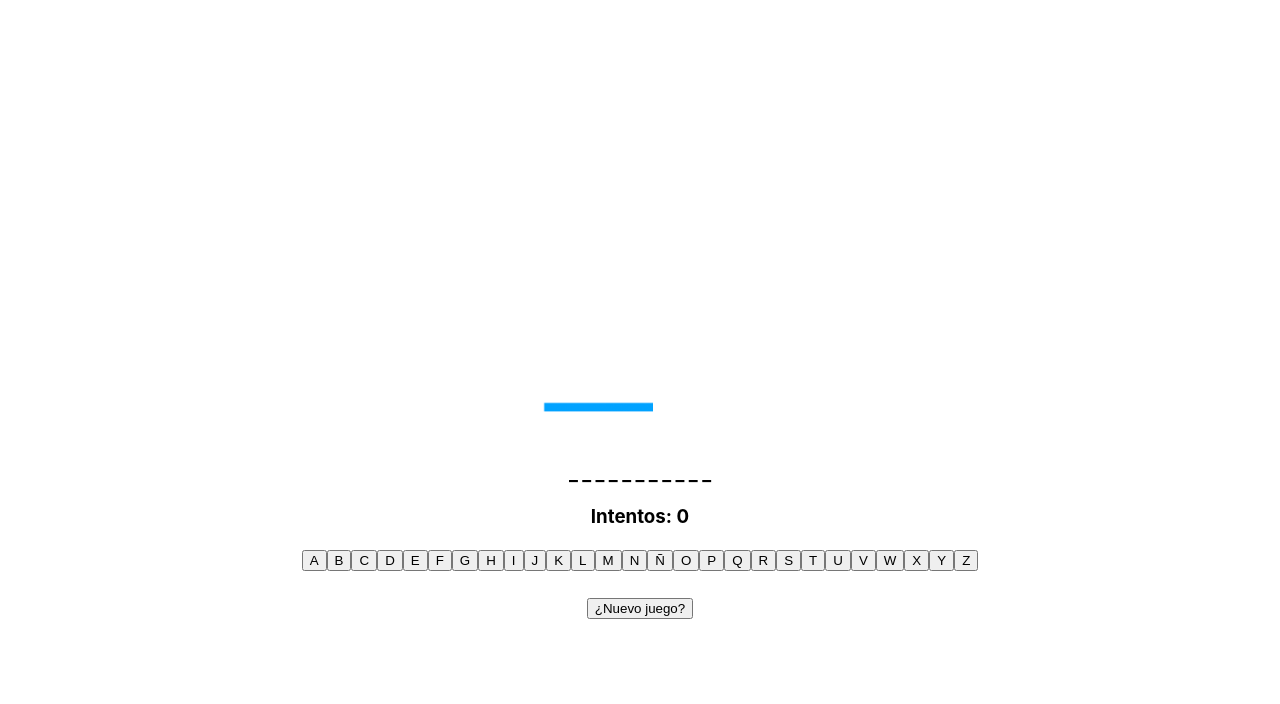
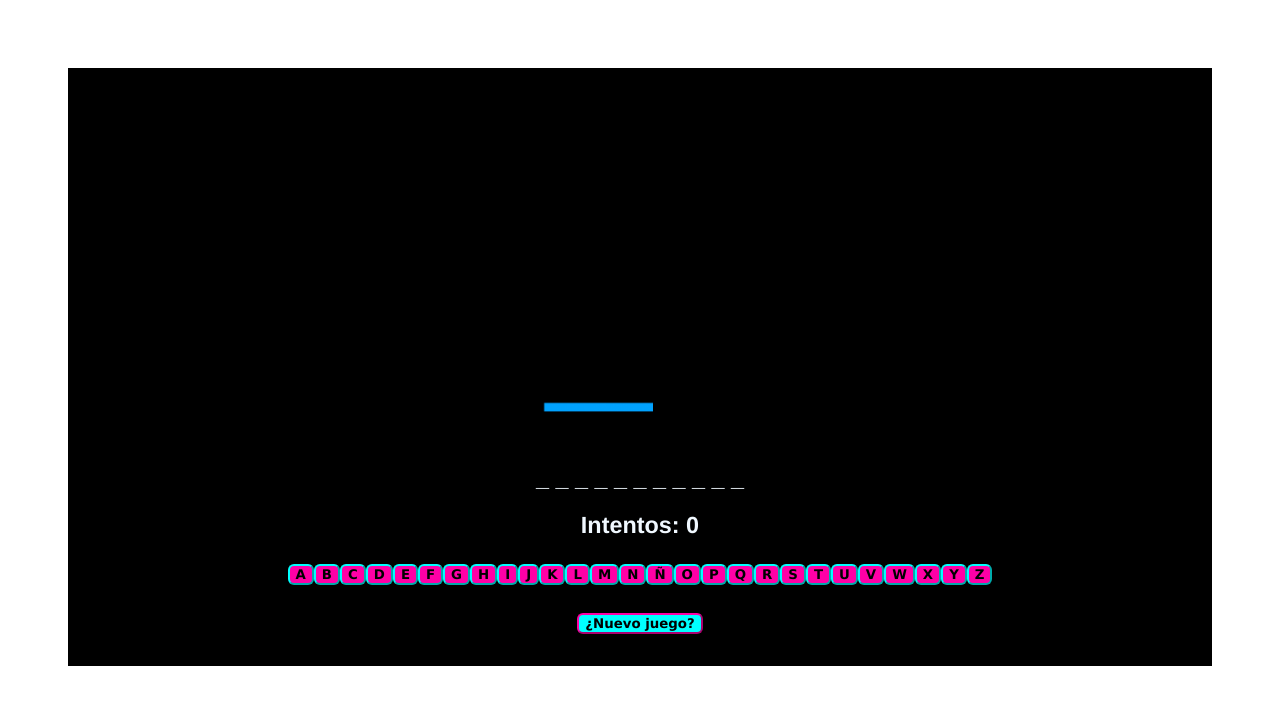
Before and after one commit to Diani2611/Juego-ahorcado, a React (Vite) app: page / in a window 1280 px wide. Shown: the top 704 px of the page. Built offline with nearby package versions, Linux system fonts and the light colour scheme.

Commit message:
Clases y estilos de letras y boton de reinicio

```diff
--- a/src/App.css
+++ b/src/App.css
@@ -3,24 +3,21 @@
   margin: 0 auto;
   padding: 2rem;
   text-align: center;
+  font-size: 20px;
+  background-color: black;
+  font-family: 'Franklin Gothic Medium', 'Arial Narrow', Arial, sans-serif;
+  font-weight: bolder;
+  color: aliceblue;
+
 }
 
-.logo {
-  height: 6em;
-  padding: 1.5em;
-  will-change: filter;
-}
-.logo:hover {
-  filter: drop-shadow(0 0 2em #646cffaa);
-}
-.logo.react:hover {
-  filter: drop-shadow(0 0 2em #61dafbaa);
-}
+
 
 @keyframes logo-spin {
   from {
     transform: rotate(0deg);
   }
+
   to {
     transform: rotate(360deg);
   }
@@ -39,3 +36,21 @@
 .read-the-docs {
   color: #888;
 }
+
+.letters {
+  background-color: rgb(255, 0, 166);
+  border-radius: 6px;
+  border-color: aqua;
+  font-family: Verdana, Geneva, Tahoma, sans-serif;
+  font-weight: bold;
+}
+
+.button {
+  background-color: aqua;
+  border-color: rgb(255, 0, 166);
+  border-radius: 6px;
+  font-family: Verdana, Geneva, Tahoma, sans-serif;
+  font-weight: bold;
+
+
+}
--- a/src/App.tsx
+++ b/src/App.tsx
@@ -52,7 +52,7 @@ function App() {
   }
 
   const newGame = () => {
-    const newWord = getRandomWord ();
+    const newWord = getRandomWord();
     setWord(newWord);
     setHiddenWord('_ '.repeat(newWord.length));
     setAttempts(0);
@@ -83,7 +83,7 @@ function App() {
 
       {
         letters.map((letter) => (
-          <button
+          <button className={'letters'}
             onClick={() => checkLetter(letter)}
             key={letter}>
             {letter}</button>
@@ -91,8 +91,7 @@ function App() {
       }
 
       <br /><br />
-      <button onClick={newGame}>¿Nuevo juego?</button>
-
+        <button className={'button'} onClick={newGame}>¿Nuevo juego?</button>
     </div>
   )
 }
--- a/src/index.css
+++ b/src/index.css
@@ -1,5 +1,4 @@
 :root {
-  font-family: Inter, Avenir, Helvetica, Arial, sans-serif;
   font-size: 16px;
   line-height: 24px;
   font-weight: 400;
```
